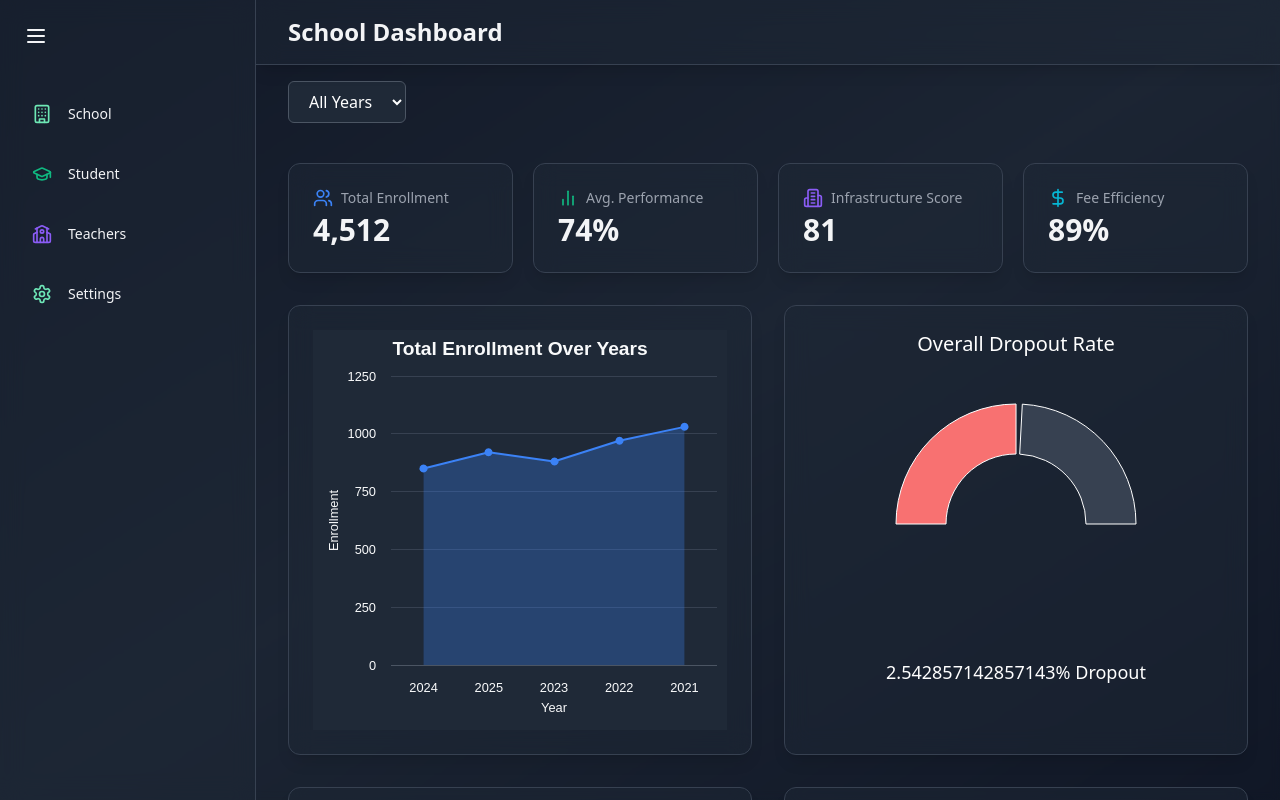
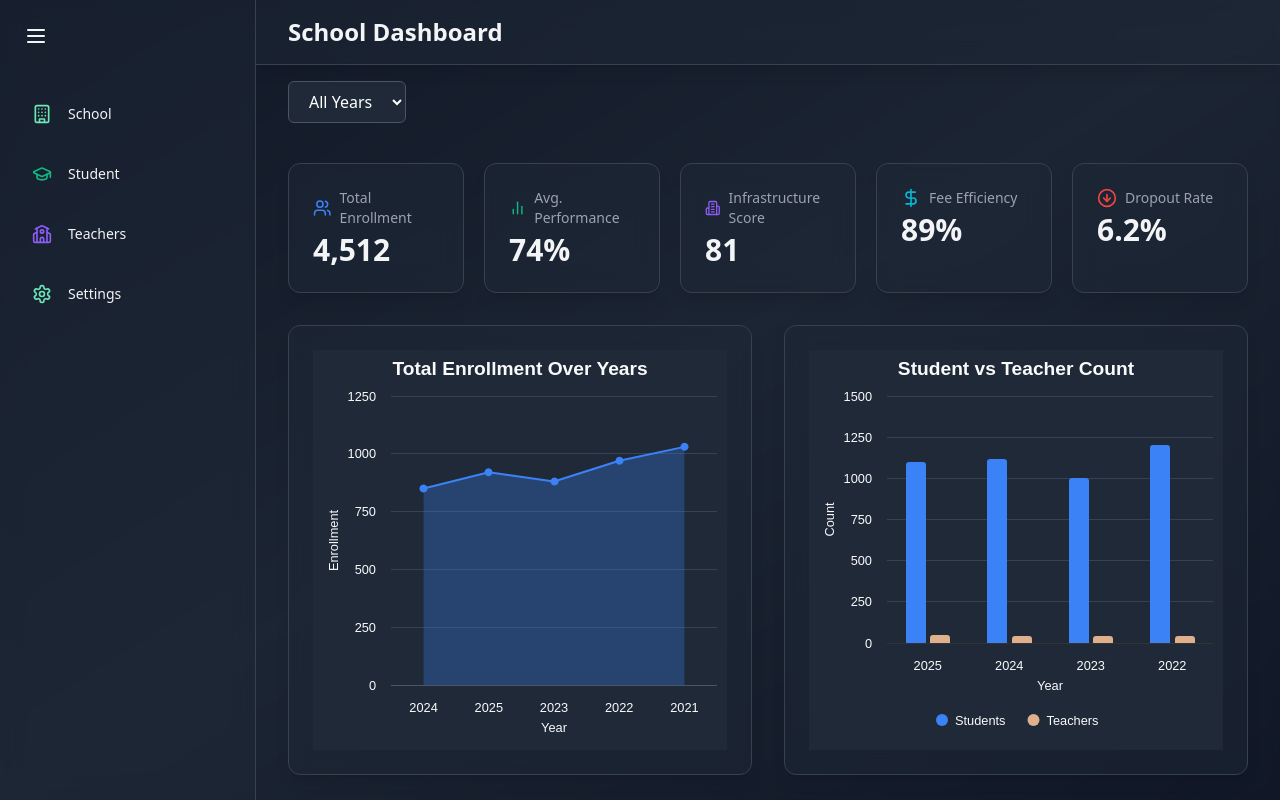
Before and after one commit to mudassirms/MaverickIgnite, a React (Vite) app: page / in a window 1280 px wide. Built offline with nearby package versions, Linux system fonts and the light colour scheme.

Commit message:
updated school section

```diff
--- a/src/components/School/DropoutTrend.jsx
+++ b/src/components/School/DropoutTrend.jsx
@@ -1,82 +1,82 @@
-import { motion } from "framer-motion";
-import { PieChart, Pie, Cell } from "recharts";
+// import { motion } from "framer-motion";
+// import { PieChart, Pie, Cell } from "recharts";
 
-// Sample data for schools with dropout rates
-const allDropoutData = [
-  { dropout: 2.5, year: "2025" },
-  { dropout: 3.0, year: "2024" },
-  { dropout: 1.8, year: "2024" },
-  { dropout: 3.1, year: "2025" },
-  { dropout: 2.0, year: "2025" },
-  { dropout: 2.7, year: "2024" },
-  { dropout: 2.7, year: "2023" },
-];
+// // Sample data for schools with dropout rates
+// const allDropoutData = [
+//   { dropout: 2.5, year: "2025" },
+//   { dropout: 3.0, year: "2024" },
+//   { dropout: 1.8, year: "2024" },
+//   { dropout: 3.1, year: "2025" },
+//   { dropout: 2.0, year: "2025" },
+//   { dropout: 2.7, year: "2024" },
+//   { dropout: 2.7, year: "2023" },
+// ];
 
-// Gauge colors
-const COLORS = ["#F87171", "#374151"]; // red + gray
+// // Gauge colors
+// const COLORS = ["#F87171", "#374151"]; // red + gray
 
-// Calculate average dropout for a specific year
-const getAverageDropout = (year) => {
-  const filteredData = allDropoutData.filter((item) => item.year === year);
-  const totalDropout = filteredData.reduce((sum, item) => sum + item.dropout, 0);
-  return totalDropout / filteredData.length;
-};
+// // Calculate average dropout for a specific year
+// const getAverageDropout = (year) => {
+//   const filteredData = allDropoutData.filter((item) => item.year === year);
+//   const totalDropout = filteredData.reduce((sum, item) => sum + item.dropout, 0);
+//   return totalDropout / filteredData.length;
+// };
 
-// Calculate overall average dropout (across all years)
-const getOverallDropout = () => {
-  const totalDropout = allDropoutData.reduce((sum, item) => sum + item.dropout, 0);
-  return totalDropout / allDropoutData.length;
-};
+// // Calculate overall average dropout (across all years)
+// const getOverallDropout = () => {
+//   const totalDropout = allDropoutData.reduce((sum, item) => sum + item.dropout, 0);
+//   return totalDropout / allDropoutData.length;
+// };
 
-const DropoutGauge = ({ value }) => {
-  const data = [
-    { name: "Dropout", value },
-    { name: "Remaining", value: 5 - value }, // assuming max 5% dropout
-  ];
+// const DropoutGauge = ({ value }) => {
+//   const data = [
+//     { name: "Dropout", value },
+//     { name: "Remaining", value: 5 - value }, // assuming max 5% dropout
+//   ];
 
-  return (
-    <div className="flex flex-col items-center justify-center">
-      <PieChart width={300} height={300}>
-        <Pie
-          data={data}
-          startAngle={180}
-          endAngle={0}
-          innerRadius={70}
-          outerRadius={120}
-          dataKey="value"
-          paddingAngle={3}
-        >
-          {data.map((entry, index) => (
-            <Cell key={`cell-${index}`} fill={COLORS[index]} />
-          ))}
-        </Pie>
-      </PieChart>
-      <div className="text-white text-lg -mt-4">
-        {value}% Dropout
-      </div>
-    </div>
-  );
-};
+//   return (
+//     <div className="flex flex-col items-center justify-center">
+//       <PieChart width={300} height={300}>
+//         <Pie
+//           data={data}
+//           startAngle={180}
+//           endAngle={0}
+//           innerRadius={70}
+//           outerRadius={120}
+//           dataKey="value"
+//           paddingAngle={3}
+//         >
+//           {data.map((entry, index) => (
+//             <Cell key={`cell-${index}`} fill={COLORS[index]} />
+//           ))}
+//         </Pie>
+//       </PieChart>
+//       <div className="text-white text-lg -mt-4">
+//         {value}% Dropout
+//       </div>
+//     </div>
+//   );
+// };
 
-const DropoutTrend = ({ year }) => {
-  // If a year is selected, calculate the average dropout for that year
-  const averageDropout = year ? getAverageDropout(year) : getOverallDropout();
+// const DropoutTrend = ({ year }) => {
+//   // If a year is selected, calculate the average dropout for that year
+//   const averageDropout = year ? getAverageDropout(year) : getOverallDropout();
 
-  return (
-    <motion.div
-      className="bg-gray-800 bg-opacity-50 backdrop-blur-md shadow-lg rounded-xl p-6 border border-gray-700 w-full"
-      initial={{ opacity: 0, y: 20 }}
-      animate={{ opacity: 1, y: 0 }}
-      transition={{ delay: 0.2 }}
-    >
-      <h2 className="text-white text-xl mb-4 text-center">
-        {year ? `Dropout Trend for ${year}` : "Overall Dropout Rate"}
-      </h2>
-      <div className="flex justify-center items-center">
-        <DropoutGauge value={averageDropout} />
-      </div>
-    </motion.div>
-  );
-};
+//   return (
+//     <motion.div
+//       className="bg-gray-800 bg-opacity-50 backdrop-blur-md shadow-lg rounded-xl p-6 border border-gray-700 w-full"
+//       initial={{ opacity: 0, y: 20 }}
+//       animate={{ opacity: 1, y: 0 }}
+//       transition={{ delay: 0.2 }}
+//     >
+//       <h2 className="text-white text-xl mb-4 text-center">
+//         {year ? `Dropout Trend for ${year}` : "Overall Dropout Rate"}
+//       </h2>
+//       <div className="flex justify-center items-center">
+//         <DropoutGauge value={averageDropout} />
+//       </div>
+//     </motion.div>
+//   );
+// };
 
-export default DropoutTrend;
+// export default DropoutTrend;
--- a/src/components/School/FeeCollectionEfficiency.jsx
+++ b/src/components/School/FeeCollectionEfficiency.jsx
@@ -70,7 +70,7 @@ const FeeCollectionEfficiency = ({ year }) => {
       {
         name: "Year",
         data: filteredData.map((d) => d.efficiency),
-        color: "#30F899",
+        color: "#b791c9 ",
       },
     ],
     credits: { enabled: false },
--- a/src/components/School/InfrastructureScore.jsx
+++ b/src/components/School/InfrastructureScore.jsx
@@ -44,7 +44,7 @@ const InfrastructureScore = ({ year }) => {
       style: { fontFamily: "sans-serif" },
     },
     title: {
-      text: "Average Infrastructure Score by Year",
+      text: `Average Infrastructure ${year ? `${year}` : ""}`,
       style: { color: "#F9FAFB" },
     },
     xAxis: {
--- a/src/components/School/StudentTeacherRatio.jsx
+++ b/src/components/School/StudentTeacherRatio.jsx
@@ -2,57 +2,69 @@ import { motion } from "framer-motion";
 import Highcharts from "highcharts";
 import HighchartsReact from "highcharts-react-official";
 
-// Sample data with year for filtering (only one school)
+// Updated data structure with student & teacher counts
 const allRatioData = [
-  { school: "Greenwood High", ratio: 22, type: "Private", year: "2025" },
-  { school: "Greenwood High", ratio: 28, type: "Private", year: "2024" },
-  { school: "Greenwood High", ratio: 25, type: "Private", year: "2023" },
-  { school: "Greenwood High", ratio: 30, type: "Private", year: "2022" },
+  { school: "High School", students: 1100, teachers: 50, type: "Private", year: "2025" },
+  { school: "High School", students: 1120, teachers: 40, type: "Private", year: "2024" },
+  { school: "High School", students: 1000, teachers: 40, type: "Private", year: "2023" },
+  { school: "High School", students: 1200, teachers: 40, type: "Private", year: "2022" },
 ];
 
 const StudentTeacherRatioPerSchool = ({ year }) => {
-  // Filter the ratio data based on selected year only
   const filteredData = year
-    ? allRatioData.filter((item) => item.year === year) // Filter data by selected year
-    : allRatioData; // Show all data if no year is selected
+    ? allRatioData.filter((item) => item.year === year)
+    : allRatioData;
 
   const chartOptions = {
     chart: {
-      type: "bar",
+      type: "column",
       backgroundColor: "#1F2937",
-      style: {
-        fontFamily: "sans-serif",
-      },
+      style: { fontFamily: "sans-serif" },
     },
     title: {
-      text: `Student-Teacher Ratio For ${year || "All Years"}`,
+      text: `Student vs Teacher Count ${year ? `${year}` : ""}`,
       style: { color: "#F9FAFB" },
     },
     xAxis: {
-      categories: filteredData.map((d) => d.year), // Use years as categories on the x-axis
+      categories: filteredData.map((d) => d.year),
       title: { text: "Year", style: { color: "#F9FAFB" } },
       labels: { style: { color: "#F9FAFB" } },
     },
     yAxis: {
+      min: 0,
       title: {
-        text: "Ratio",
+        text: "Count",
         style: { color: "#F9FAFB" },
       },
       labels: { style: { color: "#F9FAFB" } },
       gridLineColor: "#374151",
     },
     tooltip: {
+      shared: true,
       backgroundColor: "#111827",
       borderColor: "#4B5563",
       style: { color: "#F9FAFB" },
-      pointFormat: "Ratio: <b>{point.y}</b>",
     },
-    legend: { enabled: false },
+    legend: {
+      itemStyle: { color: "#F9FAFB" },
+    },
+    plotOptions: {
+      column: {
+        grouping: true,
+        shadow: false,
+        borderWidth: 0,
+      },
+    },
     series: [
       {
-        name: "Student-Teacher Ratio",
-        data: filteredData.map((d) => d.ratio), // Plot ratio on the y-axis
-        color: "#34D399", // Emerald for good ratio
+        name: "Students",
+        data: filteredData.map((d) => d.students),
+        color: "#3B82F6", // Blue
+      },
+      {
+        name: "Teachers",
+        data: filteredData.map((d) => d.teachers),
+        color: "#e0b08d", // Green
       },
     ],
     credits: { enabled: false },
@@ -66,7 +78,9 @@ const StudentTeacherRatioPerSchool = ({ year }) => {
       transition={{ delay: 0.2 }}
     >
       {filteredData.length === 0 ? (
-        <p className="text-red-400 text-sm">No data found for year {year || "selected year."}</p>
+        <p className="text-red-400 text-sm">
+          No data found for {year || "selected year"}.
+        </p>
       ) : (
         <HighchartsReact highcharts={Highcharts} options={chartOptions} />
       )}
--- a/src/components/Student/GenderWisePerformance.jsx
+++ b/src/components/Student/GenderWisePerformance.jsx
@@ -58,9 +58,9 @@ const GenderAvgScoreChart = ({ year, grade }) => {
     },
     title: {
       text: year && grade
-        ? `Avg Score by Gender – ${grade}, ${year}`
+        ? `Avg Score by Gender (${grade}, ${year})`
         : "Overall Avg Score by Gender",
-      style: { color: "#F9FAFB" },
+      style: { color: "#F7FAFB" },
     },
     xAxis: {
       categories: chartData.map((d) => d.name),
--- a/src/components/Student/PerformanceByMotherToungue.jsx
+++ b/src/components/Student/PerformanceByMotherToungue.jsx
@@ -61,7 +61,7 @@ const PerformanceByMotherTongue = ({ year, grade }) => {
     },
     title: {
       text: year && grade
-        ? `Performance by Mother Tongue – ${grade}, ${year}`
+        ? `Performance by Mother Tongue (${grade}, ${year})`
         : "Overall Performance by Mother Tongue",
       style: { color: "#F9FAFB" },
     },
--- a/src/pages/SchoolPage.jsx
+++ b/src/pages/SchoolPage.jsx
@@ -7,21 +7,25 @@ import {
   Users,
   Building2,
   DollarSign,
+  ArrowDownCircle, // Icon for Dropout Rate
 } from "lucide-react";
+
 import TotalEnrollment from "../components/School/TotalEnrollment";
 import StudentTeacherRatio from "../components/School/StudentTeacherRatio";
 import SchoolAveragePerformance from "../components/School/SchoolAveragePerformance";
-import DropoutTrend from "../components/School/DropoutTrend";
+// import DropoutTrend from "../components/School/DropoutTrend";
 import InfrastructureScore from "../components/School/InfrastructureScore";
 import TeacherVacancyRate from "../components/School/TeacherVacancyRate";
 import FeeCollectionEfficiency from "../components/School/FeeCollectionEfficiency";
 // import ScholarshipDistribution from "../components/School/ScholarshipDistribution";
+
 
 const totalStats = {
   totalEnrollment: "4,512",
   avgPerformance: "74%",
   infrastructureScore: "81",
   feeEfficiency: "89%",
+  dropoutRate: "6.2%",
 };
 
 const filteredStats = {
@@ -29,6 +33,7 @@ const filteredStats = {
   avgPerformance: "77%",
   infrastructureScore: "85",
   feeEfficiency: "91%",
+  dropoutRate: "4.8%",
 };
 
 const SchoolsPage = () => {
@@ -63,7 +68,7 @@ const SchoolsPage = () => {
       <main className="max-w-7xl mx-auto py-6 px-4 lg:px-8">
         {/* Stat Cards */}
         <motion.div
-          className="grid grid-cols-1 gap-5 sm:grid-cols-2 lg:grid-cols-4 mb-8"
+          className="grid grid-cols-1 gap-5 sm:grid-cols-2 lg:grid-cols-4 xl:grid-cols-5 mb-8"
           initial={{ opacity: 0, y: 20 }}
           animate={{ opacity: 1, y: 0 }}
           transition={{ duration: 1 }}
@@ -92,12 +97,18 @@ const SchoolsPage = () => {
             value={stats.feeEfficiency}
             color="#06B6D4"
           />
+          <StatCard
+            name="Dropout Rate"
+            icon={ArrowDownCircle}
+            value={stats.dropoutRate}
+            color="#EF4444"
+          />
         </motion.div>
 
         {/* Performance Charts */}
         <div className="grid grid-cols-1 md:grid-cols-2 gap-8">
           <TotalEnrollment year={selectedYear} />
-          <DropoutTrend year={selectedYear} />
+          {/* <DropoutTrend year={selectedYear} /> */}
 
           <StudentTeacherRatio year={selectedYear} />
           <SchoolAveragePerformance year={selectedYear} />
--- a/src/pages/StudentPage.jsx
+++ b/src/pages/StudentPage.jsx
@@ -25,7 +25,7 @@ import ExtracurricularActivities from "../components/Student/Extraactivties";
 const totalStats = {
   totalStudents: "1,250",
   avgPerformance: "78.2%",
-  dropoutRate: "4.5%",
+  dropoutRate: "6.2%",
   topPerformers: "125",
 };
 
```
Also changed, not shown: src/components/School/TeacherVacancyRate.jsx (+4 -4 lines).
